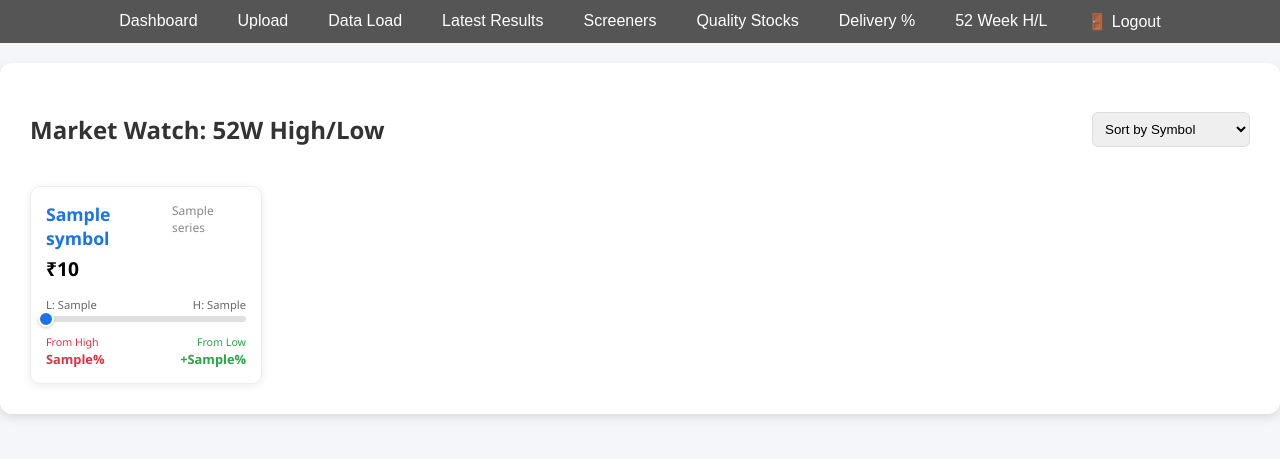
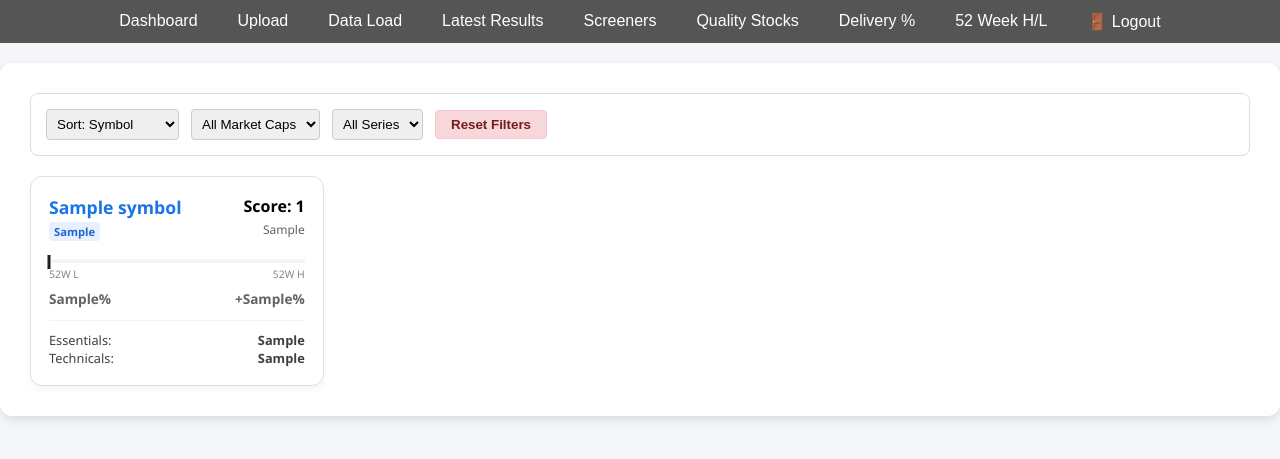
Before and after one commit to RSUDHAKARREDDI/stocksrating, a Flask app: template templates/yr_new_high_low.html in a window 1280 px wide. Shown: the part 46-505 px from the top of the page. Run offline with Flask 3, Linux system fonts and the light colour scheme; the template is opened without the code that fills it: most values are stand-ins (such as "Sample title", 1, 10 or a date in 2020); parts of the project's set-up code (start-up, migrations or seed data) failed here and were passed over.

Commit message:
v30.0 52 wee high low dashboard added with more params

```diff
--- a/templates/yr_new_high_low.html
+++ b/templates/yr_new_high_low.html
@@ -1,54 +1,80 @@
 {% extends "layout.html" %}
-{% block title %}52 Week High/Low Cards{% endblock %}
-
 {% block content %}
 <div class="container" style="margin-top: 20px; font-family: 'Segoe UI', sans-serif; max-width: 1400px; margin-left: auto; margin-right: auto;">
-    <div style="display: flex; justify-content: space-between; align-items: center; margin-bottom: 20px;">
-        <h2 style="color: #333;">Market Watch: 52W High/Low</h2>
-        <select id="sortSelect" onchange="sortCards()" style="padding: 8px; border-radius: 6px; border: 1px solid #ddd;">
-            <option value="symbol">Sort by Symbol</option>
-            <option value="high">Sort by % from High</option>
-            <option value="low">Sort by % from Low</option>
+
+    <div style="display: flex; gap: 12px; margin-bottom: 20px; background: #fff; padding: 15px; border-radius: 8px; border: 1px solid #ddd; align-items: center; flex-wrap: wrap;">
+
+        <select id="sortSelect" onchange="applyFilters()" style="padding: 6px; border-radius: 4px; border: 1px solid #ccc;">
+            <option value="symbol">Sort: Symbol</option>
+            <option value="score">Sort: Total Score</option>
+            <option value="low">Sort: Near Low</option>
+            <option value="high">Sort: Near High</option>
         </select>
+
+        <select id="capFilter" onchange="applyFilters()" style="padding: 6px; border-radius: 4px; border: 1px solid #ccc;">
+            <option value="all">All Market Caps</option>
+            <option value="LARGE CAP">Large Cap</option>
+            <option value="MID CAP">Mid Cap</option>
+            <option value="SMALL CAP">Small Cap</option>
+            <option value="MICRO CAP">Micro Cap</option>
+        </select>
+
+        <select id="seriesFilter" onchange="applyFilters()" style="padding: 6px; border-radius: 4px; border: 1px solid #ccc;">
+            <option value="all">All Series</option>
+            <option value="EQ">EQ</option>
+            <option value="BE">BE</option>
+            <option value="SM">SM</option>
+        </select>
+
+        <button onclick="resetFilters()" style="padding: 6px 15px; background-color: #f8d7da; color: #721c24; border: 1px solid #f5c6cb; border-radius: 4px; cursor: pointer; font-weight: bold; transition: 0.2s;">
+            Reset Filters
+        </button>
     </div>
 
-    <div id="cardGrid" style="display: grid; grid-template-columns: repeat(auto-fill, minmax(220px, 1fr)); gap: 15px;">
+    <div id="cardGrid" style="display: grid; grid-template-columns: repeat(auto-fill, minmax(260px, 1fr)); gap: 15px;">
         {% for row in rows %}
         <div class="stock-card"
              data-symbol="{{ row.SYMBOL }}"
+             data-score="{{ row.total_score }}"
              data-high="{{ row.pct_from_high }}"
              data-low="{{ row.pct_from_low }}"
-             style="background: #fff; border-radius: 10px; padding: 15px; box-shadow: 0 2px 8px rgba(0,0,0,0.08); border: 1px solid #eee;">
+             data-cap="{{ row.market_cap_cat }}"
+             data-series="{{ row.series_val }}"
+             style="background: #fff; border-radius: 12px; padding: 18px; border: 1px solid #e0e0e0; box-shadow: 0 4px 6px rgba(0,0,0,0.04);">
 
-            <div style="display: flex; justify-content: space-between; margin-bottom: 5px;">
-                <span style="font-weight: 800; color: #1a73e8; font-size: 1.1rem;">{{ row.SYMBOL }}</span>
-                <span style="font-size: 0.75rem; color: #888;">{{ row.SERIES or 'EQ' }}</span>
-            </div>
-
-            <div style="font-size: 1.2rem; font-weight: bold; margin-bottom: 15px;">
-                ₹{{ row.LAST_PRICE }}
-            </div>
-
-            <div style="margin-bottom: 10px;">
-                <div style="display: flex; justify-content: space-between; font-size: 0.7rem; color: #666; margin-bottom: 4px;">
-                    <span>L: {{ row.Adjusted_52_Week_Low }}</span>
-                    <span>H: {{ row.Adjusted_52_Week_High }}</span>
+            <div style="display: flex; justify-content: space-between; align-items: start;">
+                <div>
+                    <h3 style="margin: 0; color: #1a73e8; font-size: 1.1em;">{{ row.SYMBOL }}</h3>
+                    <span style="font-size: 0.7em; background: #e8f0fe; color: #1967d2; padding: 2px 5px; border-radius: 4px; font-weight: bold;">{{ row.series_val }}</span>
                 </div>
-                <div style="height: 6px; background: #e0e0e0; border-radius: 3px; position: relative;">
-                    {% set range = row.Adjusted_52_Week_High|float - row.Adjusted_52_Week_Low|float %}
-                    {% set pos = ((row.LAST_PRICE|float - row.Adjusted_52_Week_Low|float) / range * 100) if range > 0 else 0 %}
-                    <div style="position: absolute; left: {{ pos }}%; top: 50%; transform: translate(-50%, -50%); width: 12px; height: 12px; background: #1a73e8; border-radius: 50%; border: 2px solid #fff; box-shadow: 0 1px 3px rgba(0,0,0,0.2);"></div>
+                <div style="text-align: right;">
+                    <div style="font-weight: bold;">Score: {{ row.total_score }}</div>
+                    <small style="color: #5f6368; font-size: 0.75em;">{{ row.market_cap_cat }}</small>
                 </div>
             </div>
 
-            <div style="display: flex; justify-content: space-between; font-size: 0.8rem;">
-                <div style="color: #dc3545;">
-                    <small>From High</small><br>
-                    <strong>{{ row.pct_from_high }}%</strong>
+            <div style="margin: 18px 0 8px 0;">
+                <div style="height: 4px; background: #f1f3f4; border-radius: 2px; position: relative;">
+                    <div style="position: absolute; left: 0; height: 100%; width: {{ row.range_pos }}%; background: linear-gradient(to right, #ea4335, #fbbc04, #34a853); border-radius: 2px;"></div>
+                    <div style="position: absolute; left: {{ row.range_pos }}%; top: -5px; height: 14px; width: 3px; background: #202124; border-radius: 1px; transform: translateX(-50%); border: 1px solid #fff;"></div>
                 </div>
-                <div style="color: #28a745; text-align: right;">
-                    <small>From Low</small><br>
-                    <strong>+{{ row.pct_from_low }}%</strong>
+                <div style="display: flex; justify-content: space-between; font-size: 0.65em; color: #80868b; margin-top: 4px;">
+                    <span>52W L</span>
+                    <span>52W H</span>
+                </div>
+            </div>
+
+            <div style="display: flex; justify-content: space-between; font-size: 0.85em; margin-bottom: 12px; font-weight: 600;">
+                <span style="color: {{ '#d93025' if row.pct_from_high > -0.5 else '#5f6368' }};">{{ row.pct_from_high }}%</span>
+                <span style="color: {{ '#1e8e3e' if row.pct_from_low < 0.5 else '#5f6368' }};">+{{ row.pct_from_low }}%</span>
+            </div>
+
+            <div style="border-top: 1px solid #f1f3f4; padding-top: 10px; font-size: 0.8em; color: #3c4043;">
+                <div style="display: flex; justify-content: space-between;">
+                    <span>Essentials:</span> <strong>{{ row.mc_essentials }}</strong>
+                </div>
+                <div style="display: flex; justify-content: space-between;">
+                    <span>Technicals:</span> <strong>{{ row.mc_technicals }}</strong>
                 </div>
             </div>
         </div>
@@ -56,39 +82,38 @@
     </div>
 </div>
 
-<style>
-    /* Ensure exactly 5 columns on large screens */
-    @media (min-width: 1200px) {
-        #cardGrid {
-            grid-template-columns: repeat(5, 1fr) !important;
-        }
-    }
-    .stock-card:hover {
-        transform: translateY(-3px);
-        transition: all 0.2s ease;
-        box-shadow: 0 5px 15px rgba(0,0,0,0.1) !important;
-    }
-</style>
-
 <script>
-function sortCards() {
+function applyFilters() {
     const grid = document.getElementById("cardGrid");
     const cards = Array.from(grid.getElementsByClassName("stock-card"));
+
     const sortBy = document.getElementById("sortSelect").value;
+    const capVal = document.getElementById("capFilter").value;
+    const seriesVal = document.getElementById("seriesFilter").value;
+
+    cards.forEach(card => {
+        const capMatch = (capVal === "all" || card.dataset.cap === capVal);
+        const seriesMatch = (seriesVal === "all" || card.dataset.series === seriesVal);
+        card.style.display = (capMatch && seriesMatch) ? "block" : "none";
+    });
 
     cards.sort((a, b) => {
-        if (sortBy === 'symbol') {
-            return a.dataset.symbol.localeCompare(b.dataset.symbol);
-        } else if (sortBy === 'high') {
-            return parseFloat(a.dataset.high) - parseFloat(b.dataset.high);
-        } else if (sortBy === 'low') {
-            return parseFloat(b.dataset.low) - parseFloat(a.dataset.low);
-        }
+        if (sortBy === 'symbol') return a.dataset.symbol.localeCompare(b.dataset.symbol);
+        if (sortBy === 'score') return parseFloat(b.dataset.score) - parseFloat(a.dataset.score);
+        if (sortBy === 'high') return parseFloat(a.dataset.high) - parseFloat(b.dataset.high);
+        if (sortBy === 'low') return parseFloat(b.dataset.low) - parseFloat(a.dataset.low);
+        return 0;
     });
 
-    // Re-append to grid
-    grid.innerHTML = "";
     cards.forEach(card => grid.appendChild(card));
+}
+
+// Reset Function
+function resetFilters() {
+    document.getElementById("sortSelect").value = "symbol";
+    document.getElementById("capFilter").value = "all";
+    document.getElementById("seriesFilter").value = "all";
+    applyFilters(); // Re-apply the default filters
 }
 </script>
 {% endblock %}
```
Also changed, not shown: app_yr_new_high_low.py (+35 -31 lines).
